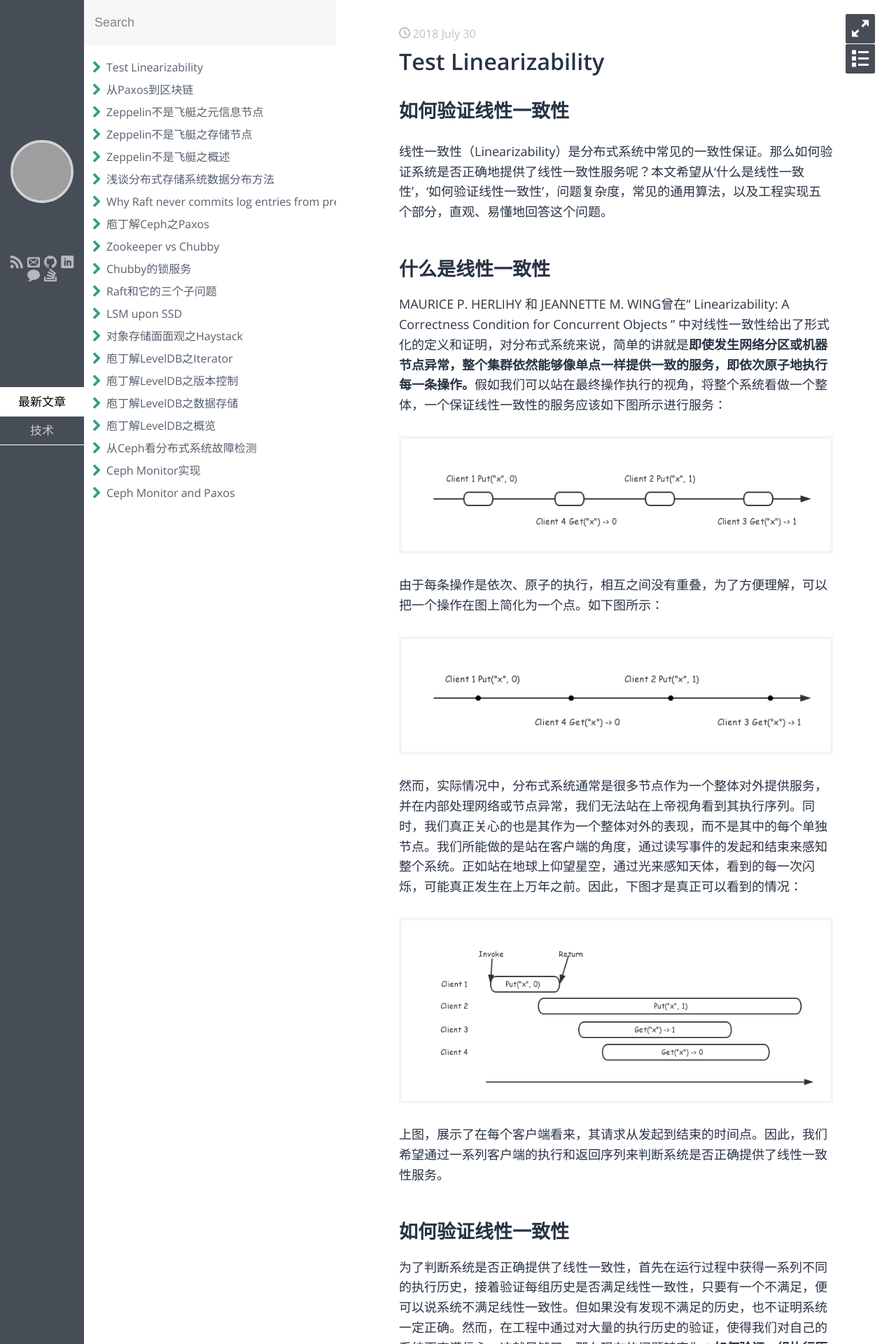
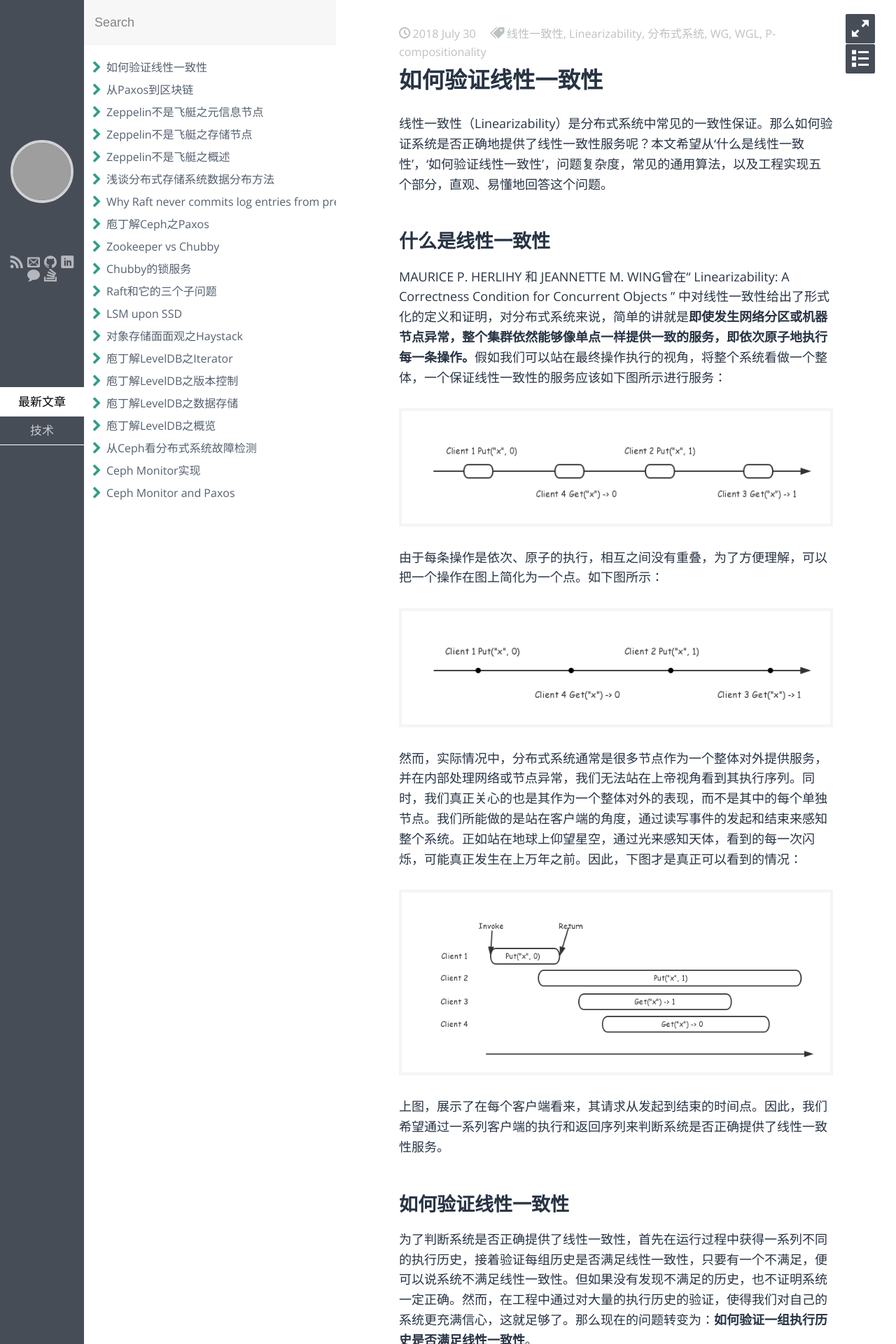
Before and after one commit to CatKang/catkang.github.io, a Jekyll site: the page built from _posts/tech/2018-07-30-test-linearizability.md, in a window 1280 px wide. Shown: the top 1920 px of the page at 70% size. Built offline with Jekyll 4.4.1, drawn with Linux system fonts in a browser that asks for light colours; some web fonts are replaced; our own code applies the rules of GitHub Pages for plain Markdown files; grey boxes are pictures that could not be loaded.

Commit message:
test linearizability add head

```diff
--- a/_posts/tech/2018-07-30-test-linearizability.md
+++ b/_posts/tech/2018-07-30-test-linearizability.md
@@ -1,6 +1,10 @@
-# 如何验证线性一致性
-
-
+---
+layout: post
+title: 如何验证线性一致性
+category: 技术
+tags: [线性一致性, Linearizability, 分布式系统, WG, WGL, P-compositionality]
+keywords: 线性一致性, Linearizability, 分布式系统, WG, WGL, P-compositionality
+---
 
 线性一致性（Linearizability）是分布式系统中常见的一致性保证。那么如何验证系统是否正确地提供了线性一致性服务呢？本文希望从‘什么是线性一致性’，‘如何验证线性一致性’，问题复杂度，常见的通用算法，以及工程实现五个部分，直观、易懂地回答这个问题。
 
```
